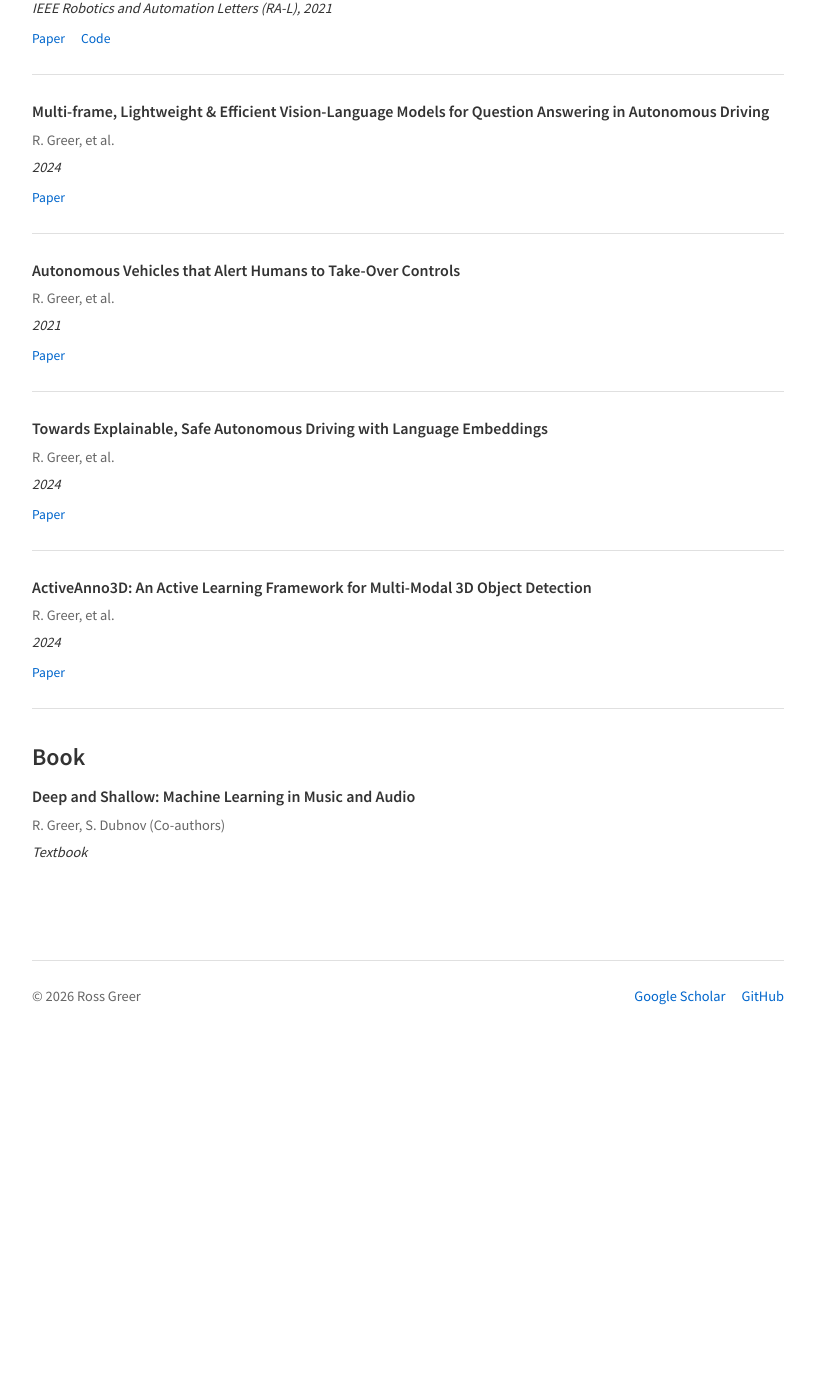
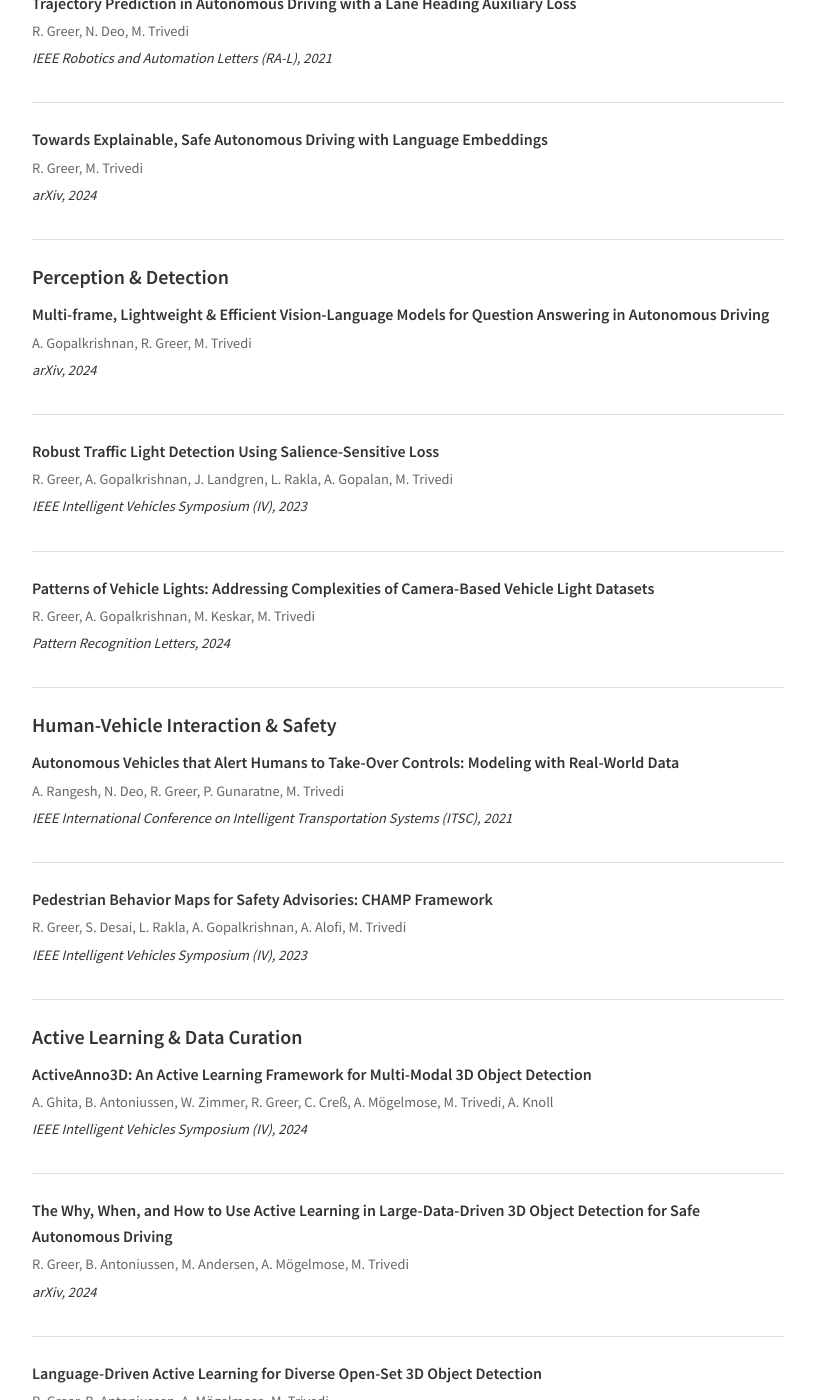
Before and after one commit to rossgreer/rossgreer.github.io, a Jekyll site: the page built from publications.md, in a window 1280 px wide and 1400 px high, scrolled down 349 px. Shown: the whole window, without its empty margins (232-1047 px from the left). Built offline with Jekyll 4.4.1, drawn with Linux system fonts in a browser that asks for light colours; some web fonts are replaced; before the commit the page ends 1405 px from its top, so only the background shows below that; some of the changed text lies outside the part shown.

Commit message:
Update publications with full author lists and better coverage
- Add full author lists for all papers
- Organize by research area (Prediction, Perception, Safety, Active Learning)
- Add traffic light, vehicle lights, and pedestrian safety papers
- Remove duplicate book (already on Music & AI page)
- 10 selected papers covering main research themes

Co-Authored-By: Claude Opus 4.5 <noreply@anthropic.com>

```diff
--- a/publications.md
+++ b/publications.md
@@ -10,56 +10,70 @@ For a complete list, see my [Google Scholar profile](https://scholar.google.com/
 
 ## Selected Publications
 
+### Prediction & Planning
+
 <div class="publication">
   <div class="publication-title">Trajectory Prediction in Autonomous Driving with a Lane Heading Auxiliary Loss</div>
   <div class="publication-authors">R. Greer, N. Deo, M. Trivedi</div>
   <div class="publication-venue">IEEE Robotics and Automation Letters (RA-L), 2021</div>
-  <div class="publication-links">
-    <a href="#">Paper</a>
-    <a href="#">Code</a>
-  </div>
-</div>
-
-<div class="publication">
-  <div class="publication-title">Multi-frame, Lightweight & Efficient Vision-Language Models for Question Answering in Autonomous Driving</div>
-  <div class="publication-authors">R. Greer, et al.</div>
-  <div class="publication-venue">2024</div>
-  <div class="publication-links">
-    <a href="#">Paper</a>
-  </div>
-</div>
-
-<div class="publication">
-  <div class="publication-title">Autonomous Vehicles that Alert Humans to Take-Over Controls</div>
-  <div class="publication-authors">R. Greer, et al.</div>
-  <div class="publication-venue">2021</div>
-  <div class="publication-links">
-    <a href="#">Paper</a>
-  </div>
 </div>
 
 <div class="publication">
   <div class="publication-title">Towards Explainable, Safe Autonomous Driving with Language Embeddings</div>
-  <div class="publication-authors">R. Greer, et al.</div>
-  <div class="publication-venue">2024</div>
-  <div class="publication-links">
-    <a href="#">Paper</a>
-  </div>
+  <div class="publication-authors">R. Greer, M. Trivedi</div>
+  <div class="publication-venue">arXiv, 2024</div>
+</div>
+
+### Perception & Detection
+
+<div class="publication">
+  <div class="publication-title">Multi-frame, Lightweight & Efficient Vision-Language Models for Question Answering in Autonomous Driving</div>
+  <div class="publication-authors">A. Gopalkrishnan, R. Greer, M. Trivedi</div>
+  <div class="publication-venue">arXiv, 2024</div>
 </div>
 
 <div class="publication">
-  <div class="publication-title">ActiveAnno3D: An Active Learning Framework for Multi-Modal 3D Object Detection</div>
-  <div class="publication-authors">R. Greer, et al.</div>
-  <div class="publication-venue">2024</div>
-  <div class="publication-links">
-    <a href="#">Paper</a>
-  </div>
+  <div class="publication-title">Robust Traffic Light Detection Using Salience-Sensitive Loss</div>
+  <div class="publication-authors">R. Greer, A. Gopalkrishnan, J. Landgren, L. Rakla, A. Gopalan, M. Trivedi</div>
+  <div class="publication-venue">IEEE Intelligent Vehicles Symposium (IV), 2023</div>
 </div>
 
-## Book
+<div class="publication">
+  <div class="publication-title">Patterns of Vehicle Lights: Addressing Complexities of Camera-Based Vehicle Light Datasets</div>
+  <div class="publication-authors">R. Greer, A. Gopalkrishnan, M. Keskar, M. Trivedi</div>
+  <div class="publication-venue">Pattern Recognition Letters, 2024</div>
+</div>
+
+### Human-Vehicle Interaction & Safety
 
 <div class="publication">
-  <div class="publication-title">Deep and Shallow: Machine Learning in Music and Audio</div>
-  <div class="publication-authors">R. Greer, S. Dubnov (Co-authors)</div>
-  <div class="publication-venue">Textbook</div>
+  <div class="publication-title">Autonomous Vehicles that Alert Humans to Take-Over Controls: Modeling with Real-World Data</div>
+  <div class="publication-authors">A. Rangesh, N. Deo, R. Greer, P. Gunaratne, M. Trivedi</div>
+  <div class="publication-venue">IEEE International Conference on Intelligent Transportation Systems (ITSC), 2021</div>
 </div>
+
+<div class="publication">
+  <div class="publication-title">Pedestrian Behavior Maps for Safety Advisories: CHAMP Framework</div>
+  <div class="publication-authors">R. Greer, S. Desai, L. Rakla, A. Gopalkrishnan, A. Alofi, M. Trivedi</div>
+  <div class="publication-venue">IEEE Intelligent Vehicles Symposium (IV), 2023</div>
+</div>
+
+### Active Learning & Data Curation
+
+<div class="publication">
+  <div class="publication-title">ActiveAnno3D: An Active Learning Framework for Multi-Modal 3D Object Detection</div>
+  <div class="publication-authors">A. Ghita, B. Antoniussen, W. Zimmer, R. Greer, C. Creß, A. Mögelmose, M. Trivedi, A. Knoll</div>
+  <div class="publication-venue">IEEE Intelligent Vehicles Symposium (IV), 2024</div>
+</div>
+
+<div class="publication">
+  <div class="publication-title">The Why, When, and How to Use Active Learning in Large-Data-Driven 3D Object Detection for Safe Autonomous Driving</div>
+  <div class="publication-authors">R. Greer, B. Antoniussen, M. Andersen, A. Mögelmose, M. Trivedi</div>
+  <div class="publication-venue">arXiv, 2024</div>
+</div>
+
+<div class="publication">
+  <div class="publication-title">Language-Driven Active Learning for Diverse Open-Set 3D Object Detection</div>
+  <div class="publication-authors">R. Greer, B. Antoniussen, A. Mögelmose, M. Trivedi</div>
+  <div class="publication-venue">IEEE/CVF Winter Conference on Applications of Computer Vision (WACV), 2025</div>
+</div>
```
